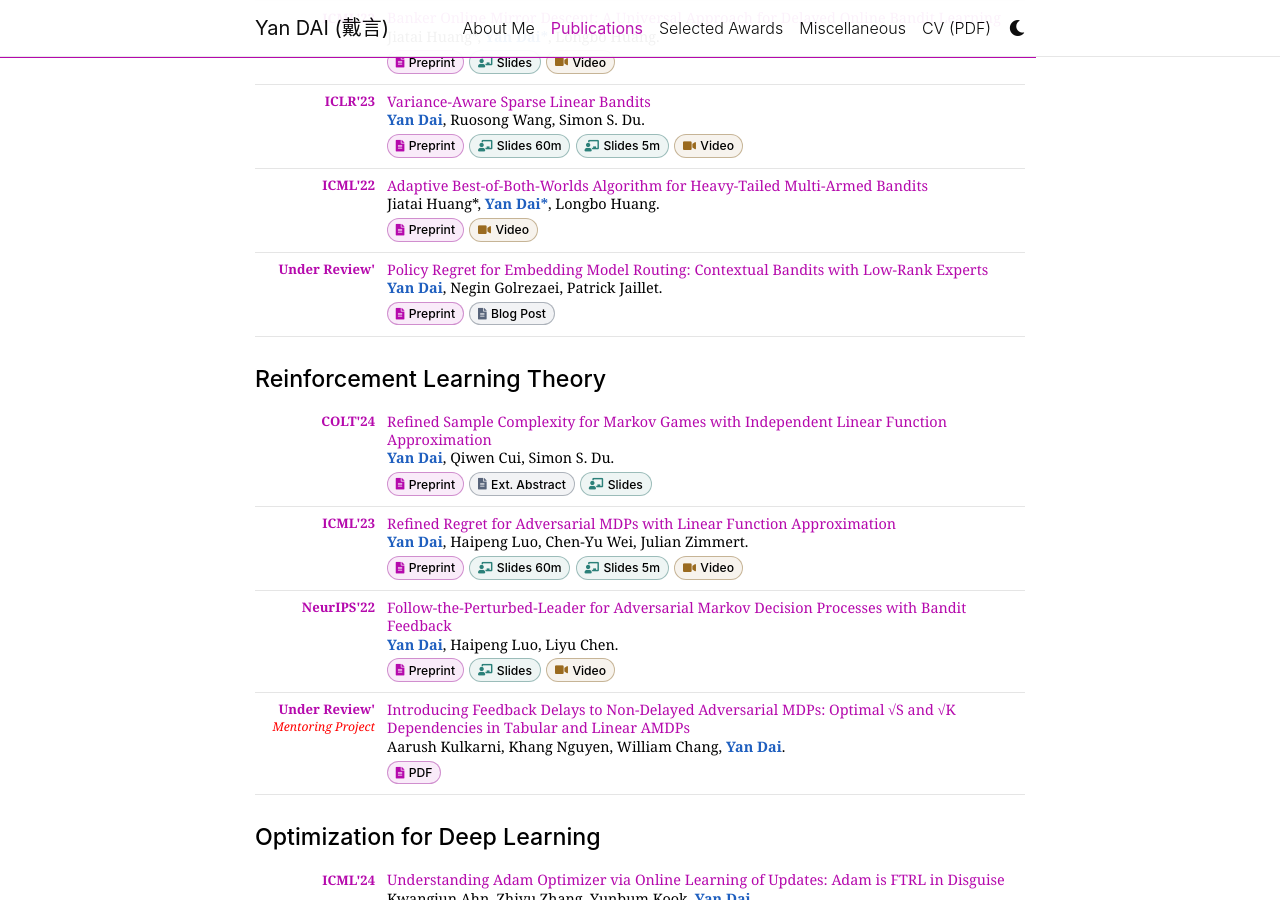
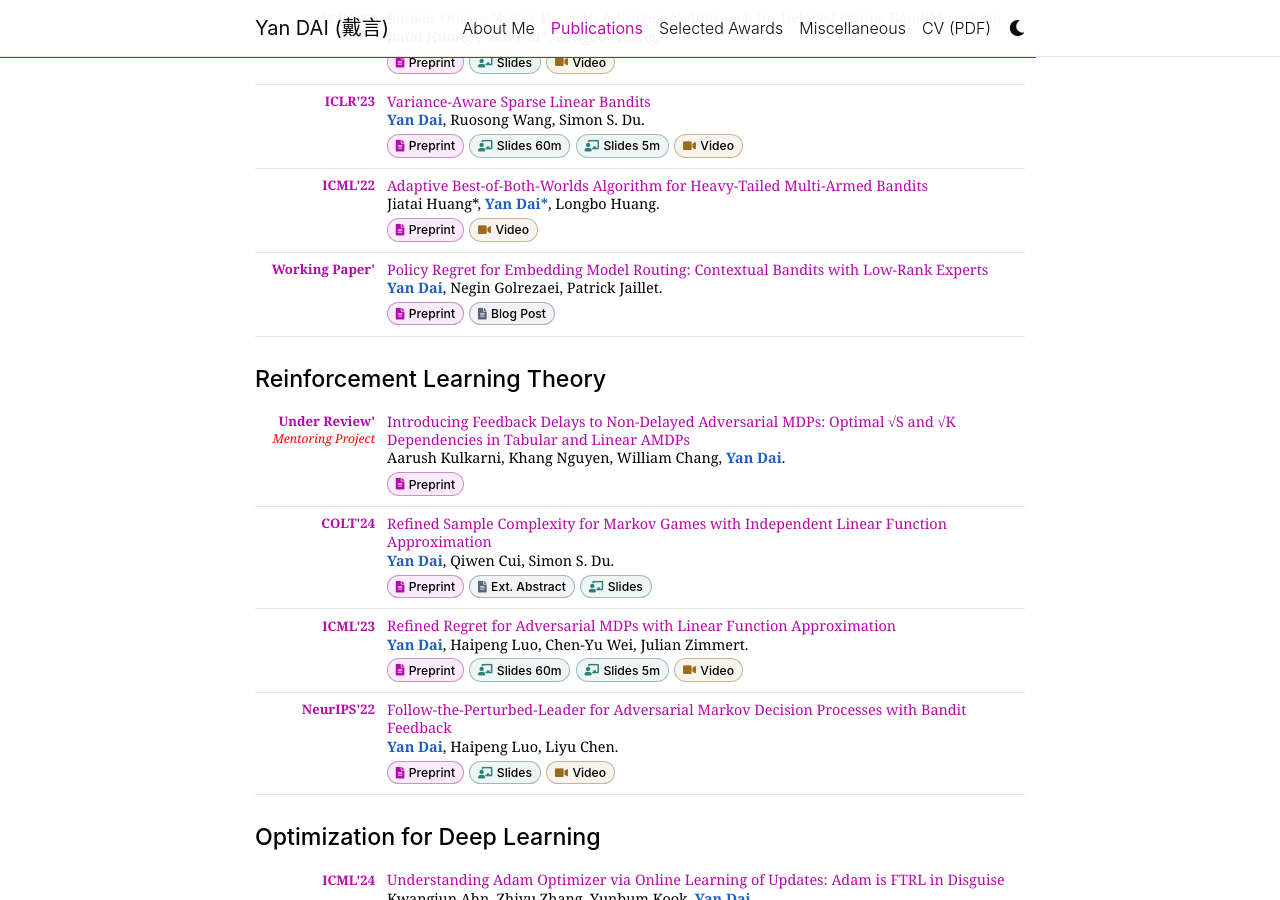
Before and after one commit to yandaichn/yandaichn.github.io, a Jekyll site: the page built from _pages/publications.md, in a window 1280 px wide and 900 px high, scrolled down 1172 px. Built offline with Jekyll 4.4.1, drawn with Linux system fonts in a browser that asks for light colours; comment, search, counter and statistics services are not loaded; a style sheet for code colours, icons or effects is not loaded.

Commit message:
upd arxiv

```diff
--- a/_pages/publications.md
+++ b/_pages/publications.md
@@ -155,11 +155,20 @@ Preprint|https://arxiv.org/abs/2606.14929|paper
 Blog Post|https://www.linkedin.com/posts/negin-nikki-golrezaei-b5137229_llm-rag-artificialintelligence-share-7473477046187290627-FJo2|abstract
 " %}
 {% endcapture %}
-{% include pub-item.html venue="Under Review" content=pub %}
+{% include pub-item.html venue="Working Paper" content=pub %}
 </ul>
 
 # Reinforcement Learning Theory
 <ul class="pub-list">
+{% capture pub %}
+<a class="pub-title" href="https://arxiv.org/abs/2611.17214" target="_blank" rel="noopener">Introducing Feedback Delays to Non-Delayed Adversarial MDPs: Optimal √S and √K Dependencies in Tabular and Linear AMDPs</a>
+Aarush Kulkarni, Khang Nguyen, William Chang, **<span class="author-highlight">Yan Dai</span>**.
+{% include pub-links.html links="
+Preprint|https://arxiv.org/abs/2611.17214|paper
+" %}
+{% endcapture %}
+{% include pub-item.html venue="Under Review" note="Mentoring Project" content=pub %}
+
 {% capture pub %}
 <a class="pub-title" href="https://arxiv.org/abs/2402.07082" target="_blank" rel="noopener">Refined Sample Complexity for Markov Games with Independent Linear Function Approximation</a>
 **<span class="author-highlight">Yan Dai</span>**, Qiwen Cui, Simon S. Du.
@@ -197,15 +206,6 @@ Video|https://neurips.cc/virtual/2022/poster/54395|video
 {% endcapture %}
 {% include pub-item.html venue="NeurIPS" year="2022" content=pub %}
 
-{% capture pub %}
-<span class="pub-title">Introducing Feedback Delays to Non-Delayed Adversarial MDPs: Optimal √S and √K Dependencies in Tabular and Linear AMDPs</span>
-Aarush Kulkarni, Khang Nguyen, William Chang, **<span class="author-highlight">Yan Dai</span>**.
-{% include pub-links.html links="
-PDF|https://github.com/sigact-stoc/stoc2027/releases/download/papers-1/84.pdf|paper
-" %}
-{% endcapture %}
-{% include pub-item.html venue="Under Review" note="Mentoring Project" content=pub %}
-
 <!-- {% capture pub %}
 <span class="pub-title">Learning Adversarial Continuous MDPs with Bandit Feedback and Unknown Transitions</span>
 Aarush Kulkarni, Khang Nguyen, Ricardo Parada, Kenny Guo, William Chang, **<span class="author-highlight">Yan Dai</span>**.
```
Also changed, not shown: 3 other files.
